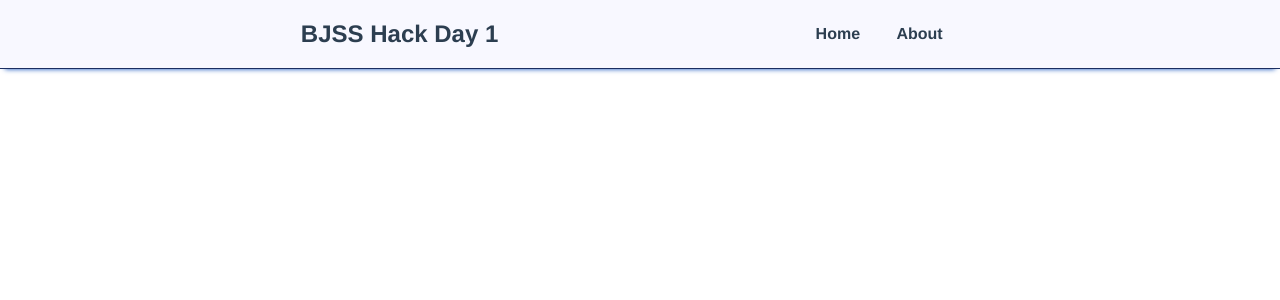
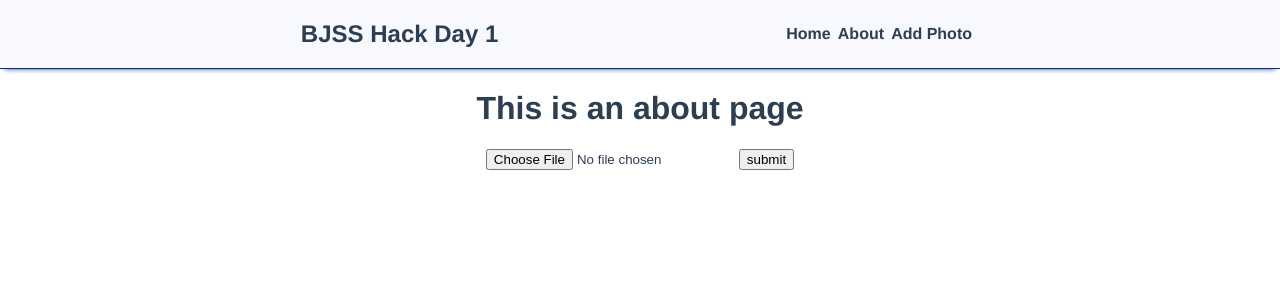
Before and after one commit to PhilAldridge/Academy-PhotoApp, a Nuxt app: page /addPhoto in a window 1280 px wide. Shown: the top 300 px of the page. Built offline with nearby package versions, Linux system fonts and the light colour scheme.

Commit message:
added functionality to add a photo to the website

```diff
--- a/components/Header.vue
+++ b/components/Header.vue
@@ -5,6 +5,7 @@
       <div class="nav">
         <nuxt-link to="/">Home</nuxt-link>
         <nuxt-link to="/about">About</nuxt-link>
+        <nuxt-link to="/addPhoto">Add Photo</nuxt-link>
       </div>
     </div>
     <hr class="header-divider" />
--- a/package.json
+++ b/package.json
@@ -12,5 +12,8 @@
   },
   "devDependencies": {
     "nuxt": "^3.0.0"
+  },
+  "dependencies": {
+    "axios": "^1.5.0"
   }
 }
--- /dev/null
+++ b/pages/addPhoto.vue
@@ -0,0 +1,57 @@
+
+<template>
+    <div class="addPhoto">
+        <h1>This is an about page</h1>
+        <input type = 'file' id="photo_uploaded" @change = "handleFileUpload">
+        <button @click = "savePhoto()">submit</button>
+    </div>
+</template>
+
+
+
+<script>
+import axios from 'axios';
+const instance = axios.create({
+    baseURL: "https://bjssacademyhackday.azurewebsites.net/IL/teams/atari/files"
+})
+let encodedImg = "test";
+export default {
+  name: "addPhoto",
+  data(){
+    return{
+        selectedFile: null
+    }
+  },
+  methods: {
+
+    handleFileUpload(event){
+        console.log(encodedImg)
+        this.selectedFile = event.target.files[0]
+        const reader = new FileReader()
+        reader.onloadend = ()=>{
+            encodedImg = reader.result;
+        }
+        reader.readAsDataURL(this.selectedFile)
+    },
+    savePhoto() {
+        console.log("save photo" + encodedImg)
+        let splitImg = encodedImg.split(",");
+
+        let testfilename = "picture"
+        const formattedImg = {
+            file: splitImg[1],
+            fileName: testfilename
+        };
+
+        console.log(formattedImg)
+
+        instance.post("https://bjssacademyhackday.azurewebsites.net/IL/teams/atari/files", {
+            file: splitImg[1],
+            fileName: this.selectedFile.name,
+            fileMimeType: "image/webp"}
+            ).then()
+    }
+}
+
+};
+</script>
--- a/pages/index.vue
+++ b/pages/index.vue
@@ -7,7 +7,7 @@
     />
 
     <div class="tiles">
-      <ContentTile
+      <ContentTile @click="fetchGreeting()"
         v-for="tile in tiles"
         :key="tile.title + '-tile'"
         :title="tile.title"
@@ -52,7 +52,7 @@ export default {
   methods: {
     async fetchGreeting() {
       try {
-        this.apiResponse = await fetchWrapper.get("your://url.to/api/goes/here");
+        this.apiResponse = await fetchWrapper.get("https://bjssacademyhackday.azurewebsites.net/IL/teams/atari/files");
       } catch (error) {
         this.apiResponse = "Failed to retrieve data from server.";
       }
```
Also changed, not shown: 1 other file (tests, documents, lock files or other folders).
